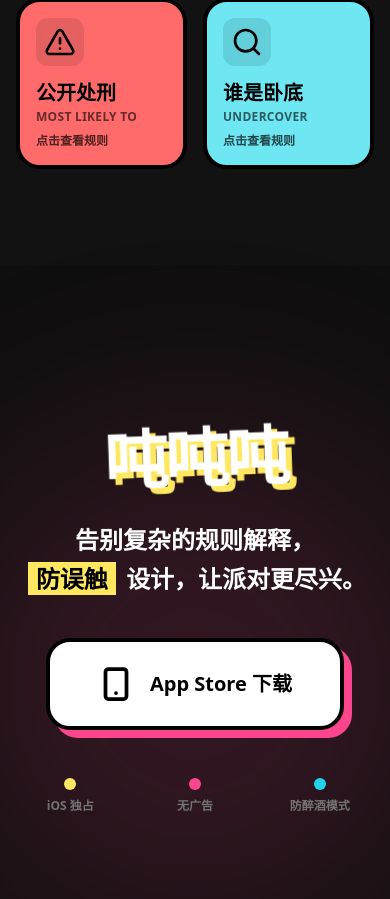
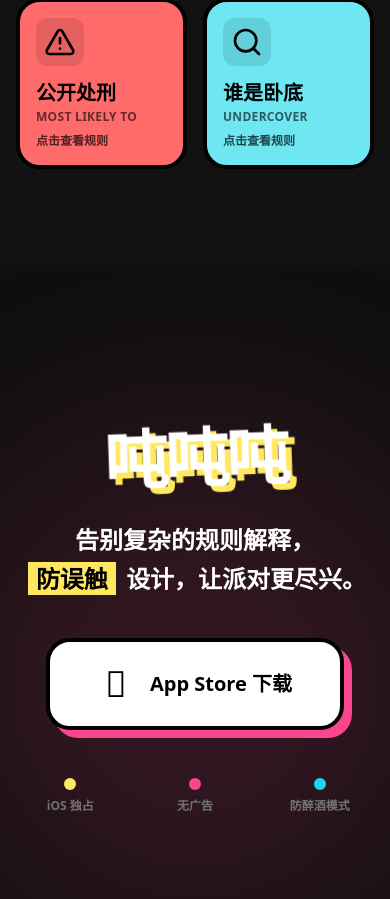
Before and after one commit to waittim/chugchug-site, a React (Vite) app: page / in a window 390 px wide. Shown: the part 2189-3088 px from the top of the page. Built offline with nearby package versions, Linux system fonts and the light colour scheme.

Commit message:
Replace Smartphone icon with custom AppleLogo component in App, improving visual consistency and accessibility. Clean up layout by removing unnecessary divs.

```diff
--- a/src/App.jsx
+++ b/src/App.jsx
@@ -7,10 +7,19 @@ import {
   Fingerprint,
   Type,
   Search,
-  Smartphone,
   ArrowDown,
   AlertTriangle,
 } from 'lucide-react';
+
+const AppleLogo = ({ size = 36 }) => (
+  <span
+    aria-hidden="true"
+    className="inline-flex items-center justify-center leading-none select-none"
+    style={{ width: size, height: size, fontSize: size }}
+  >
+    {'\uf8ff'}
+  </span>
+);
 
 const App = () => {
   const [lang, setLang] = useState('zh'); // 'zh' or 'en'
@@ -386,12 +395,9 @@ const App = () => {
 			                      </p>
 			                    </div>
 
-		                    <div className="text-neutral-400 text-xs font-bold font-bubble">
-		                      {currentText.card_hint_back}
-		                    </div>
-		                  </div>
-		                  </div>
-		                </div>
+			                  </div>
+			                  </div>
+			                </div>
 		              </div>
 		            ))}
 		          </div>
@@ -458,7 +464,7 @@ const App = () => {
               href="#"
               aria-label={currentText.btn_download}
             >
-              <Smartphone size={36} strokeWidth={2.5} />
+              <AppleLogo size={36} />
               <span className="font-bubble">{currentText.btn_download}</span>
             </a>
           </div>
```
